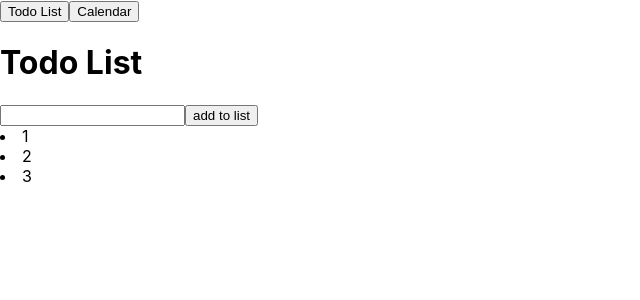
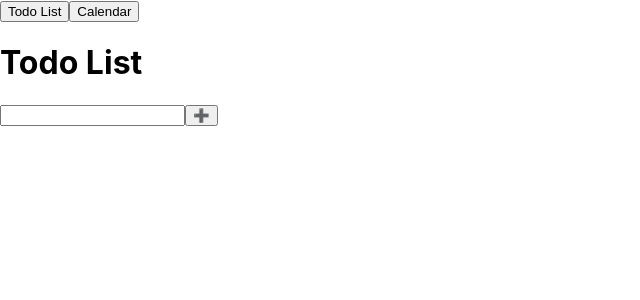
Before and after one commit to GustavoKoch/finalProjectAgenda, a React (Create React App) app: page / in a window 1280 px wide. Both pictures are taken after a click on the button "Todo List". Shown: the top 300 px of the page, without its empty margins (0-640 px from the left). Built offline with nearby package versions, Linux system fonts and the light colour scheme.

Commit message:
todo list updated

```diff
--- a/src/Todo.js
+++ b/src/Todo.js
@@ -1,75 +1,98 @@
-import "./App.css";
-import { useState, useRef, } from "react";
-import ListApp from "./ListApp";
+import './App.css';
+import React from 'react'
 
-export default function Todo() {
-  const [list, setList] = useState([1, 2, 3]);
-  const [currentTodo, setCurrentTodo] = useState({});
-  const [isEditing, setEditing] = useState(false);
-  const todoInputRef = useRef(null);
+function App() {
+  const [todos, setTodos] = React.useState([])
+  const [todo, setTodo] = React.useState("")
+  const [todoEditing, setTodoEditing] = React.useState(null)
+  const {editingText, setEditingText} = React.useState("")
+//save local data into storage
+React.useEffect(() => {
+ const temp = localStorage.getItem("todos")
+ const loadedTodos = JSON.parse(temp)
 
-  const create = () => {
-    console.log(todoInputRef.current.value);
+ if (loadedTodos) {
+  setTodos(loadedTodos)
+ }
+}, [])
+
+  React.useEffect(() => {
+    const temp = JSON.stringify(todos)
+    localStorage.setItem("todos", temp)
+   },[todos])
+  function handleSubmit(e){
+    e.preventDefault()
+//.
+    const newTodo = {
+      id: new Date().getTime(),
+      text: todo,
+      completed: false,
+
+    }
+
+    setTodos([...todos].concat(newTodo))
+    setTodo("")
+  }
+    function deleteTodo(id){
+    const updatedTodos = [...todos].filter((todo) => todo.id !== id)
+
+    setTodos(updatedTodos)
+    }
+
+    function toggleComplete(id) {
+      const updatedTodos = [...todos].map((todo) => {
+        if (todo.id === id ) {
+          todo.completed = !todo.completed
+        }
+        return todo
+      })
+      setTodos(updatedTodos)
+    }
+
+    function editTodo(id) {
+      const updatedTodos = [...todos].map((todo) => {
+        if (todo.id === id) {
+          todo.text = editingText
+        }
+        return todo
+      })
+      setTodos(updatedTodos)
+      setTodoEditing(null)
+      setEditingText("")
+    }
 
 
-    setList((previous) => [...previous, todoInputRef.current.value]);
-  };
+  return (
+    <div className="App">
+      <h1>Todo List</h1>
+    <form onSubmit={handleSubmit}>
+      <input type="text" onChange={(e) => setTodo(e.target.value)} value={todo}/>
+      <button type="submit"> ➕</button>
+    </form>
+    {todos.map((todo)=> <div key={todo.id}>
 
-  // function handleEditInputChange(e) {
-  //   // console.log(currentTodo);
-  //   /* setCurrentTodo({ ...currentTodo, text: e.target.value }); */
-  //   {
-  //     isEditing && (
-  //       <form onSubmit={handleEditFormSubmit}>
-  //         <button type="submit">Update</button>
-  //         <h2>Edit Todo</h2>
-  //         <label htmlFor="editTodo">Edit todo: </label>
-  //         <input
-  //           name="editTodo"
-  //           type="text"
-  //           placeholder="Edit todo"
-  //           value={currentTodo.text}
-  //           onChange={handleEditInputChange}
-  //         />
-  //         <button type="submit">Update</button>
-  //       </form>
-  //     )
-  //   };
+     {todoEditing === todo.id ? (<input
+      type="text"
+      onChange={(e) => setEditingText(e.target.value)}
+      value={editingText}/>)
+      :
+      (<div>{todo.text}</div>)}
 
-  const remove = (event) => {
 
-    const itemToRemove = parseInt(event.target.id);
+      <button onClick={() => deleteTodo(todo.id)}>🗑️</button>
+      <input
+      type="checkbox"
+      onChange={() => toggleComplete(todo.id)}
+      checked={todo.completed}/>
 
-    setList((previous) => previous.filter((item, i) => i !== itemToRemove));
-  };
-  console.log(list);
+      {todoEditing === todo.id ? (<button onClick={() => editTodo(todo.id)}>☑️</button>)
+       :
+       (<button onClick={() => setTodoEditing(todo.id)}>🖊️</button>)}
 
-  return (
 
-    <div className="Todo">
-      <h1>Todo List</h1>
-      <input ref={todoInputRef} id="todo-input" type="text" />
-      <button onClick={create}>add to list</button>
-      {list.map((item, i) => (
-        <li onClick={remove} id={i}>
-          {item}
-        </li>
-        // 🗑️
-      ))}
-    </div>
+      </div>)}
+   </div>
   );
-  // function handleIInputChange(e) {
-  //   setList(e.target.value);
-  // }
-  // function handleFormSubmit(e) {
-  //   e.preventDefault();
-  //   <form onSubmit={handleFormSubmit}>
-  //     <input
-  //       name="list"
-  //       type="text"
-  //       placeholder="Create a new todo"
-  //       value={list}
-  //     // onChange={handleInputChange}
-  //     />
-  //   </form>
-};
+}
+
+export default App;
```
